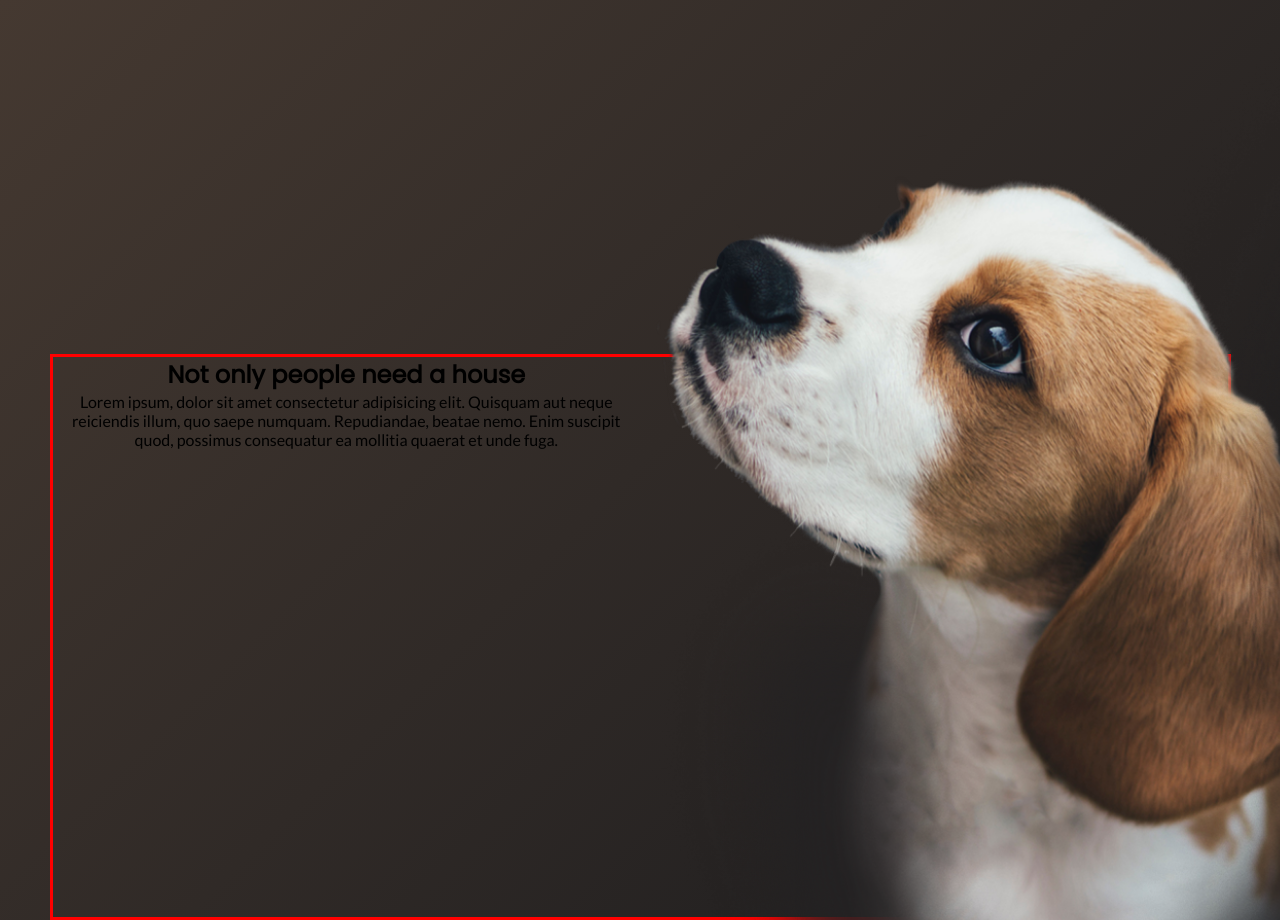
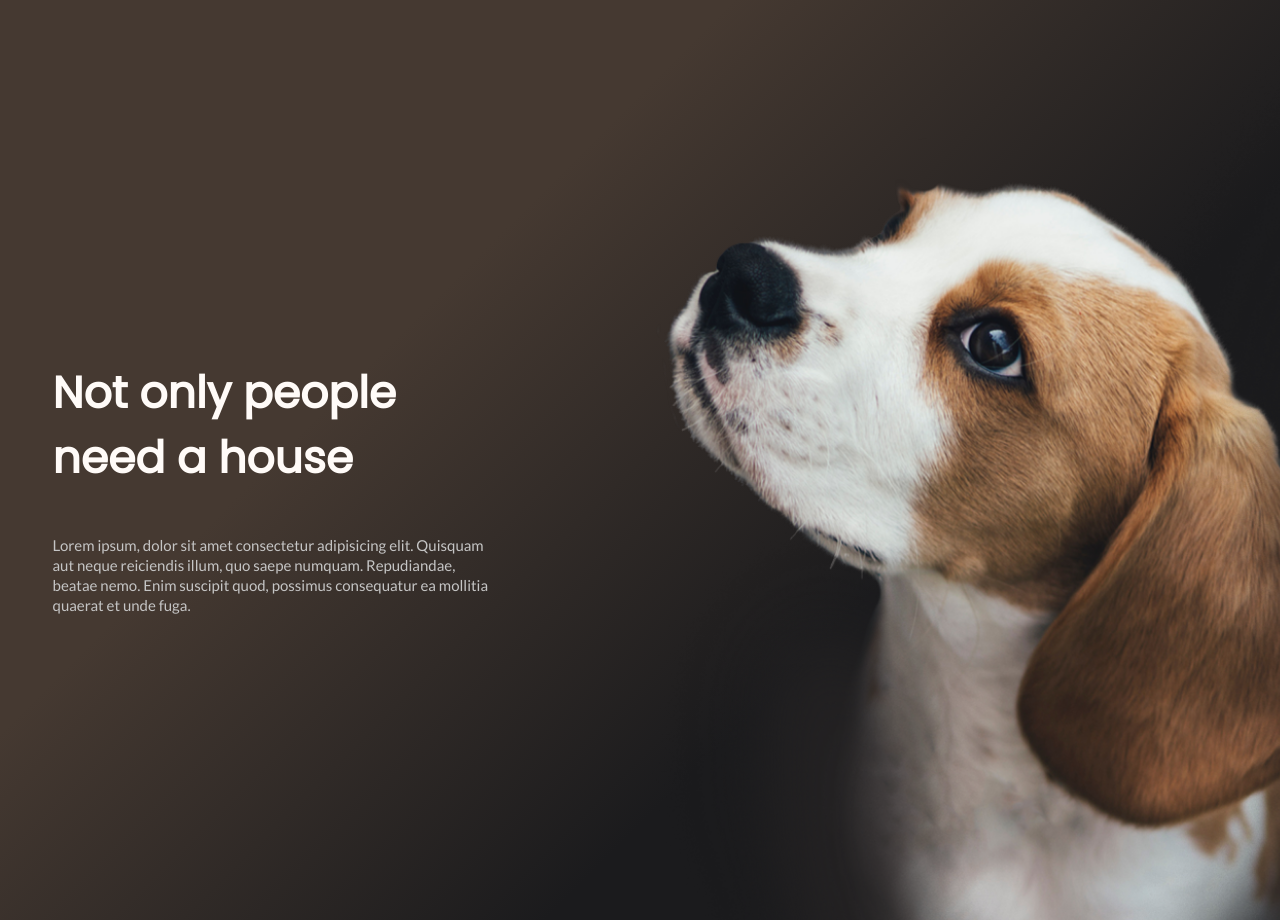
Before and after one commit to Babiy7/dogs-app, a React (Create React App) app: page / in a window 1280 px wide. Built offline with nearby package versions, Linux system fonts and the light colour scheme; a web font is replaced by a local one.

Commit message:
Made text.

```diff
--- a/src/components/sections/Intro/Intro.module.scss
+++ b/src/components/sections/Intro/Intro.module.scss
@@ -1,15 +1,16 @@
+@import "../../../sass/vars.scss";
+
 .Intro {
   height: 920px;
 
   display: flex;
   align-items: flex-end;
 
-  background: linear-gradient(-45deg, #1b1b1d, #453931);
+  background: linear-gradient(-45deg, #1b1b1d, #1b1b1d, #453931, #453931);
 
   overflow: hidden;
 
   .Container {
-    border: red solid;
     width: 100%;
     max-width: 1175px;
     height: 560px;
@@ -21,10 +22,25 @@
       width: 50%;
 
       .Title {
+        width: 350px;
+
+        color: #fffbf8;
+
+        text-align: left;
+        font-size: 44px;
         font-family: "Poppins", sans-serif;
       }
 
       .Text {
+        width: 444px;
+
+        margin-top: 45px;
+
+        color: $gray-light;
+
+        text-align: left;
+        line-height: 20px;
+        font-size: 15px;
         font-family: "Lato", serif;
       }
     }
```
